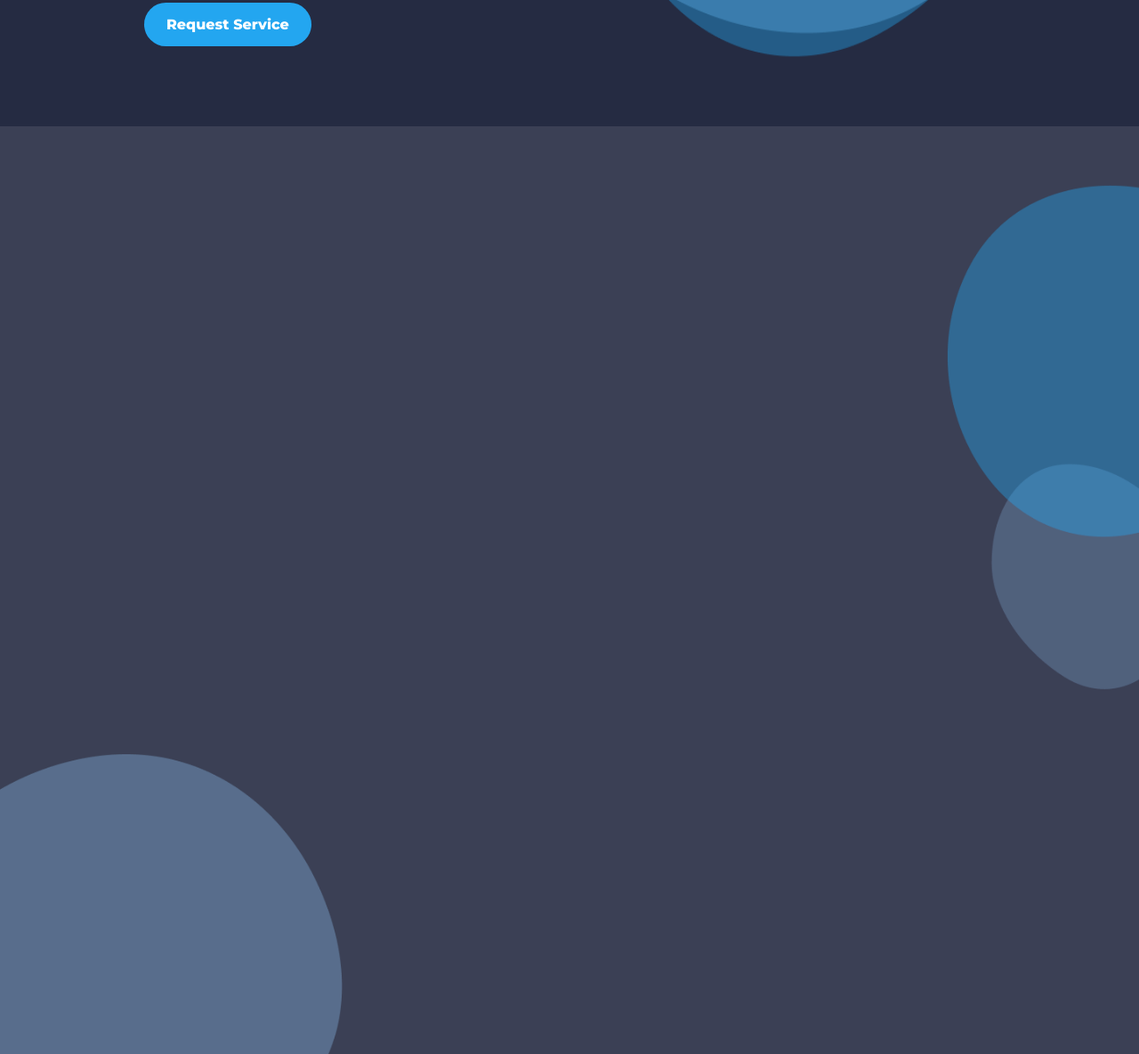
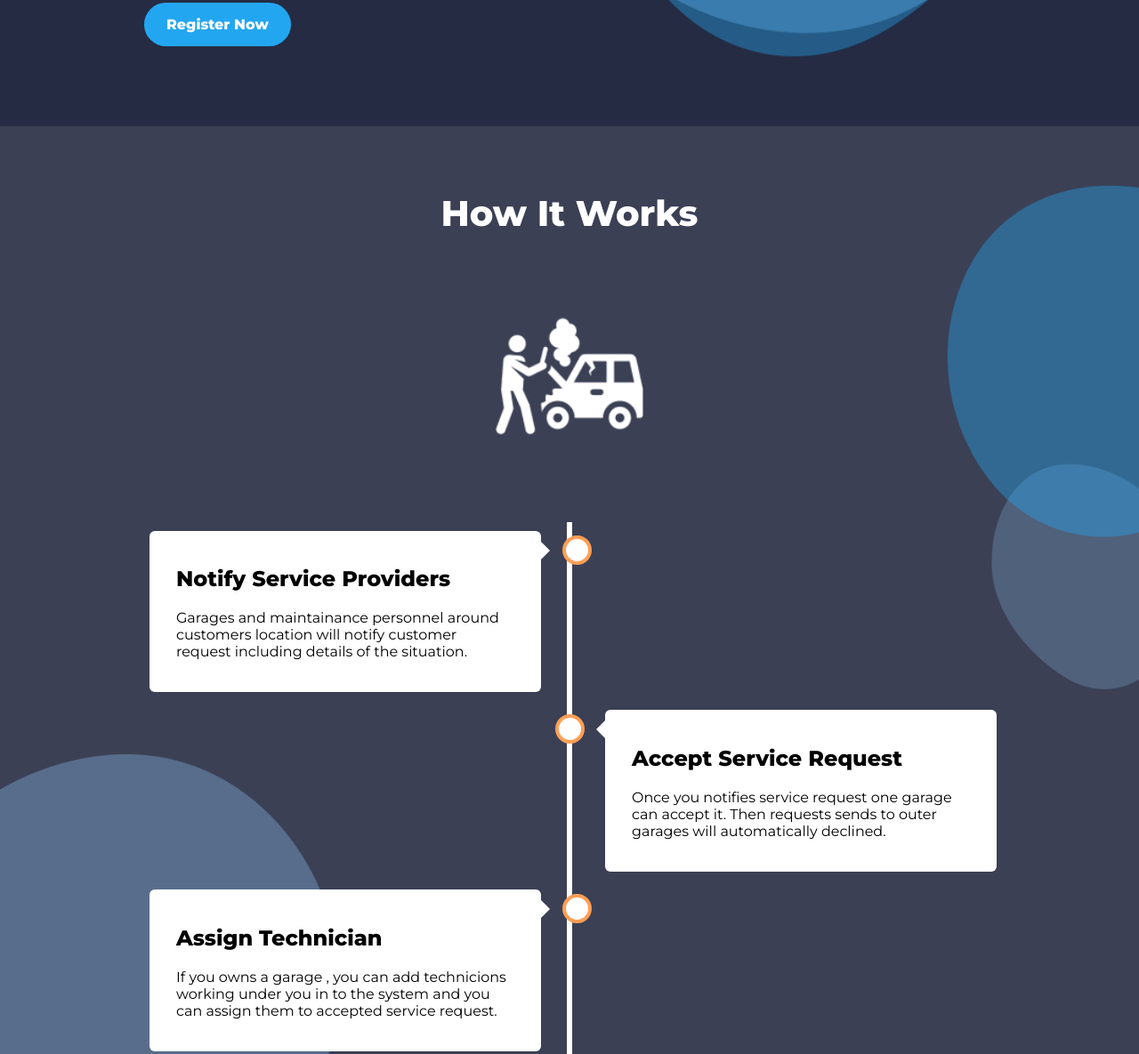
Before and after one commit to IsuriCS/RoadRescue, a plain HTML site: page FrontEnd/src/Pages/splanding.html in a window 1280 px wide. Shown: the part 732-1917 px from the top of the page at 89% size. Drawn offline with nearby package versions, Linux system fonts and the light colour scheme; files whose address does not match are found by name.

Commit message:
splanding 2.0

```diff
--- a/FrontEnd/src/Pages/splanding.html
+++ b/FrontEnd/src/Pages/splanding.html
@@ -43,7 +43,7 @@
 
         <main>
             <!-- ----------------HOME---------------- -->
-            <section class="home" id="home">
+            <section class="home" id="home" style="height: 90%vh;">
                 <div class="headtext">
                     <p>Islend Wide Vehicle Breakdown Assistent Service</p>
                 </div>
@@ -52,7 +52,7 @@
                         Ask for quick service trough us...</p>
                 </div>
                 <div class="requestServiceButton ">
-                    <a class="button" style="border-radius: 25px;" href="#request">Request Service</a>
+                    <a class="button" style="border-radius: 25px;" href="../Pages/ServiceProvider/register.html">Register Now</a>
                 </div>
                 <div class="mainImg">
                     <img src="../assets/img/serve.png" alt="">
@@ -63,53 +63,52 @@
             <!-- ----------------------How it works --------------->
 
             <section class="HIWtimeline">
-                <!-- <div class="timeline">
-                                    <div class="container">
-                                        <p>Title 1</p>
-                                        <div class="text-box">
-                                            <span class="material-symbols-outlined">
-                                                share_location
-                                            </span>
-                                            <p>Garages and maintainance personnel around customers location will notify customer request
-                                                including details of the
+                <div>
+                    <h1>
+                        How It Works
+                    </h1>
+                </div>
+                <div>
+                    <img src="../assets/img/break 2.png" alt="image">
+                </div>
+            <div class="timeline">
+                <div class="container left">
+                    <div class="content">
+                        <h2>Notify Service
+                        Providers</h2>
+                        <p>Garages and maintainance personnel around customers location will notify customer request including details of the
                         situation.</p>
                     </div>
                 </div>
-                                        <div class="container">
-                                            <p>Title 1</p>
-                                            <div class="text-box">
-                                                <span class="material-symbols-outlined">
-                                                    share_location
-                                                </span>
-                                                <p>Garages and maintainance personnel around customers location will notify customer request
-                                                    including details of the
-                                                    situation.</p>
+                <div class="container right">
+                    <div class="content">
+                        <h2>Accept Service
+                        Request</h2>
+                        <p>Once you notifies service request one garage can accept it. Then requests sends to outer garages will automatically
+                        declined.</p>
                     </div>
                 </div>
-
-                                        <div class="container">
-                            <p>Title 1</p>
-                            <div class="text-box">
-                                <span class="material-symbols-outlined">
-                                    share_location
-                                </span>
-                                <p>Garages and maintainance personnel around customers location will notify customer request
-                                    including details of the
-                                    situation.</p>
+                <div class="container left">
+                    <div class="content">
+                        <h2>Assign
+                        Technician</h2>
+                        <p>If you owns a garage , you can add technicions working under you in to the system and you can assign them to accepted
+                        service request.</p>
                     </div>
                 </div>
-                        <div class="container">
-                            <p>Title 1</p>
-                            <div class="text-box">
-                                <span class="material-symbols-outlined">
-                                    share_location
-                                </span>
-                                <p>Garages and maintainance personnel around customers location will notify customer request
-                                    including details of the
-                                    situation.</p>
+                <div class="container right">
+                    <div class="content">
+                        <h2>Provide Service</h2>
+                        <p>Then you can track customers location and technician’s location and provide service.</p>
                     </div>
                 </div>
-                            </div> -->
+                <div class="container left">
+                    <div class="content">
+                        <h2>Get Payment</h2>
+                        <p>After completing service you can deside payment amount and get online payments via Road Rescue.</p>
+                    </div>
+                </div>
+                </div>
 
 
             </section>
--- a/FrontEnd/src/assets/css/style.css
+++ b/FrontEnd/src/assets/css/style.css
@@ -539,8 +539,149 @@ footer .fgrid > .logo > img {
 }
 /* ***************************************TimeLine*********************************** */
 .HIWtimeline {
+    display: flex;
     height: 200vh;
     background-image: url("../img/HIWsp.png");
     background-repeat: no-repeat;
     background-size: 100vw;
+    flex-direction: column;
+        align-items: center;
+        padding-top: 5vh;
+    }
+.HIWtimeline> div> h1{
+
+    font-size: var(--h2);
+    color: var(--font-color1-white);
 }
+
+.HIWtimeline > div > img {
+    width:13vw;
+    margin: 5vh;
+}
+
+    .timeline {
+        position: relative;
+        max-width: 1200px;
+        margin: 5vh 10vw;
+        width: -webkit-fill-available;
+    }
+
+    /* The actual timeline (the vertical ruler) */
+    .timeline::after {
+        content: '';
+        position: absolute;
+        width: 6px;
+        background-color: white;
+        top: 0;
+        bottom: 0;
+        left: 50%;
+        margin-left: -3px;
+    }
+
+    /* Container around content */
+    .container {
+        padding: 10px 40px;
+        position: relative;
+        background-color: inherit;
+        width: 43%;
+    }
+
+    /* The circles on the timeline */
+    .container::after {
+        content: '';
+        position: absolute;
+        width: 25px;
+        height: 25px;
+        right: -17px;
+        background-color: white;
+        border: 4px solid #FF9F55;
+        top: 15px;
+        border-radius: 50%;
+        z-index: 1;
+
+    }
+
+    /* Place the container to the left */
+    .left {
+        left: 0;}
+
+        /* Place the container to the right */
+        .right {
+            left: 50%;
+        }
+
+        /* Add arrows to the left container (pointing right) */
+        .left::before {
+            content: " ";
+            height: 0;
+            position: absolute;
+            top: 22px;
+            width: 0;
+            z-index: 1;
+            right: 30px;
+            border: medium solid white;
+            border-width: 10px 0 10px 10px;
+            border-color: transparent transparent transparent white;
+        }
+
+        /* Add arrows to the right container (pointing left) */
+        .right::before {
+            content: " ";
+            height: 0;
+            position: absolute;
+            top: 22px;
+            width: 0;
+            z-index: 1;
+            left: 30px;
+            border: medium solid white;
+            border-width: 10px 10px 10px 0;
+            border-color: transparent white transparent transparent;
+        }
+
+        /* Fix the circle for containers on the right side */
+        .right::after {
+            left: -16px;
+        }
+
+        /* The actual content */
+        .content {
+            padding: 20px 30px;
+            background-color: white;
+            position: relative;
+            border-radius: 6px;
+        }
+
+        /* Media queries - Responsive timeline on screens less than 600px wide */
+        @media screen and (max-width: 600px) {
+
+            /* Place the timelime to the left */
+            .timeline::after {
+                left: 31px;
+            }
+
+            /* Full-width containers */
+            .container {
+                width: 100%;
+                padding-left: 70px;
+                padding-right: 25px;
+            }
+
+            /* Make sure that all arrows are pointing leftwards */
+            .container::before {
+                left: 60px;
+                border: medium solid white;
+                border-width: 10px 10px 10px 0;
+                border-color: transparent white transparent transparent;
+            }
+
+            /* Make sure all circles are at the same spot */
+            .left::after,
+            .right::after {
+                left: 15px;
+            }
+
+            /* Make all right containers behave like the left ones */
+            .right {
+                left: 0%;
+            }
+        }
```
Also changed, not shown: FrontEnd/src/Pages/Customer/signin.html (+1 -1 lines), FrontEnd/src/index.html (+2 -2 lines), FrontEnd/src/assets/img/break 2.png (added). Lines whose indentation alone changed are shown as unchanged.
